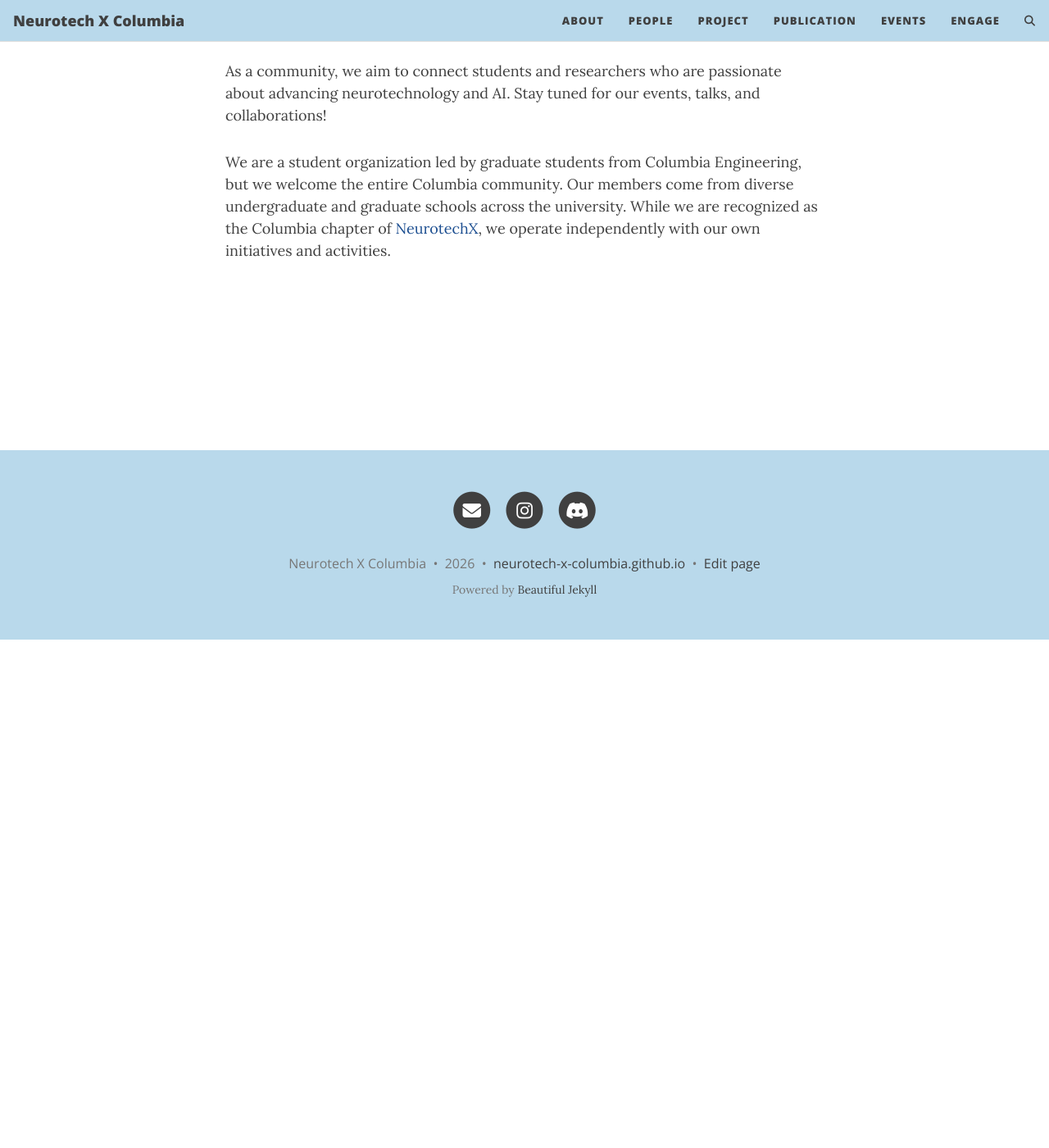
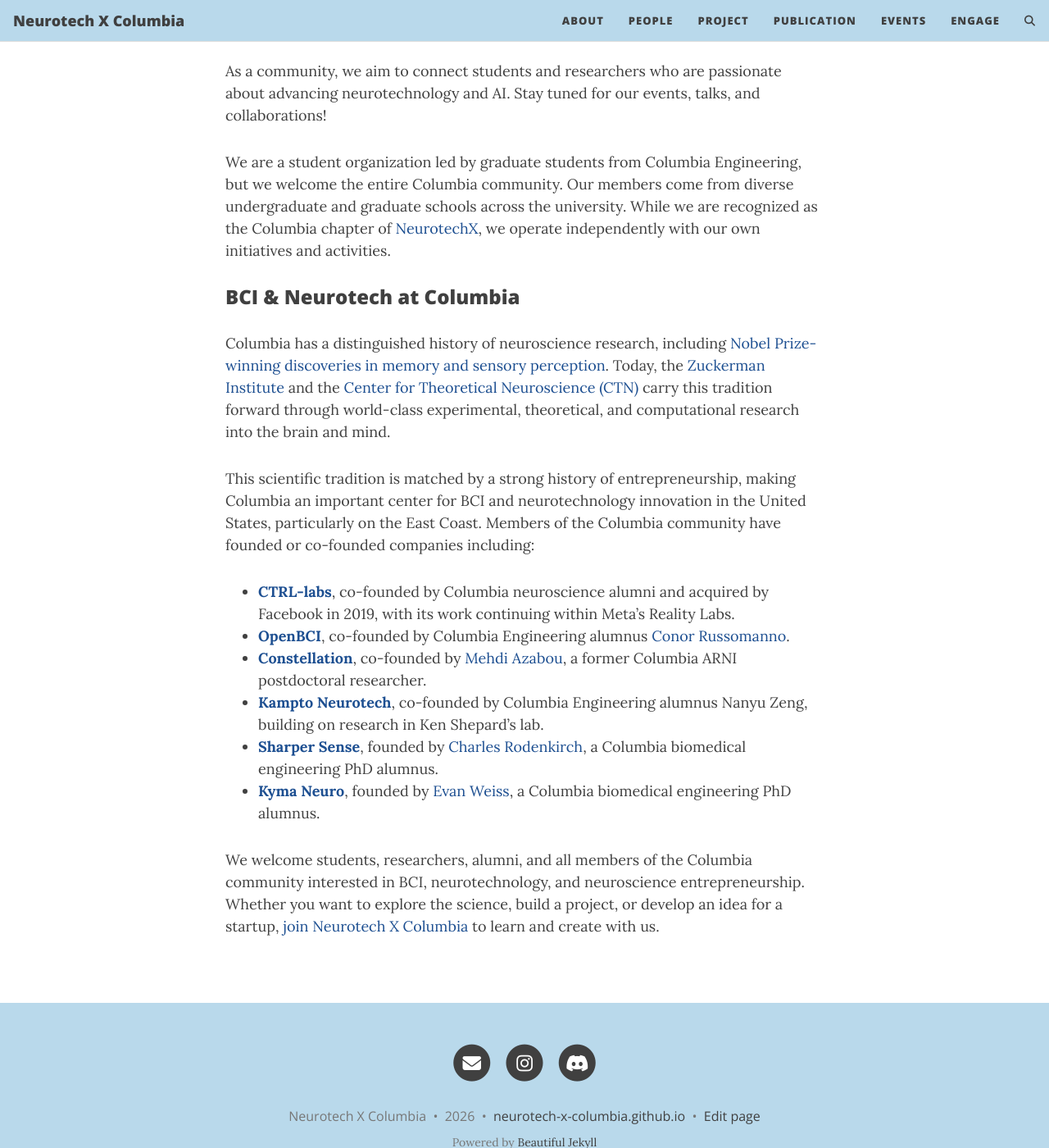
Before and after one commit to Neurotech-X-Columbia/Neurotech-X-Columbia.github.io, a Jekyll site: the page built from about.md, in a window 1280 px wide and 1400 px high, scrolled down 620 px. Shown: the whole window at 82% size. Built offline with Jekyll 4.4.1, drawn with Linux system fonts in a browser that asks for light colours; comment, search, counter and statistics services are not loaded.

Commit message:
Add Columbia neuroscience and neurotech background

```diff
--- a/about.md
+++ b/about.md
@@ -15,3 +15,18 @@
 As a community, we aim to connect students and researchers who are passionate about advancing neurotechnology and AI. Stay tuned for our events, talks, and collaborations!
 
 We are a student organization led by graduate students from Columbia Engineering, but we welcome the entire Columbia community. Our members come from diverse undergraduate and graduate schools across the university. While we are recognized as the Columbia chapter of [NeurotechX](https://neurotechx.com/), we operate independently with our own initiatives and activities.
+
+### BCI & Neurotech at Columbia
+
+Columbia has a distinguished history of neuroscience research, including [Nobel Prize-winning discoveries in memory and sensory perception](https://www.neurosciencephd.columbia.edu/content/history-program). Today, the [Zuckerman Institute](https://zuckermaninstitute.columbia.edu/about-us) and the [Center for Theoretical Neuroscience (CTN)](https://ctn.zuckermaninstitute.columbia.edu/about) carry this tradition forward through world-class experimental, theoretical, and computational research into the brain and mind.
+
+This scientific tradition is matched by a strong history of entrepreneurship, making Columbia an important center for BCI and neurotechnology innovation in the United States, particularly on the East Coast. Members of the Columbia community have founded or co-founded companies including:
+
+- **[CTRL-labs](https://about.fb.com/news/2021/03/inside-facebook-reality-labs-wrist-based-interaction-for-the-next-computing-platform/)**, co-founded by Columbia neuroscience alumni and acquired by Facebook in 2019, with its work continuing within Meta's Reality Labs.
+- **[OpenBCI](https://openbci.com/)**, co-founded by Columbia Engineering alumnus [Conor Russomanno](https://conorrussomanno.com/).
+- **[Constellation](https://www.constellationlab.io/)**, co-founded by [Mehdi Azabou](https://www.linkedin.com/in/mehdiazabou/), a former Columbia ARNI postdoctoral researcher.
+- **[Kampto Neurotech](https://www.kamptotech.com/about)**, co-founded by Columbia Engineering alumnus Nanyu Zeng, building on research in Ken Shepard's lab.
+- **[Sharper Sense](https://www.sharpersense.com/)**, founded by [Charles Rodenkirch](https://www.linkedin.com/in/charlesrodenkirch/), a Columbia biomedical engineering PhD alumnus.
+- **[Kyma Neuro](https://www.kymaneuro.com/)**, founded by [Evan Weiss](https://neclab.bme.columbia.edu/node/103), a Columbia biomedical engineering PhD alumnus.
+
+We welcome students, researchers, alumni, and all members of the Columbia community interested in BCI, neurotechnology, and neuroscience entrepreneurship. Whether you want to explore the science, build a project, or develop an idea for a startup, [join Neurotech X Columbia]({{ '/engage/' | relative_url }}) to learn and create with us.
```
